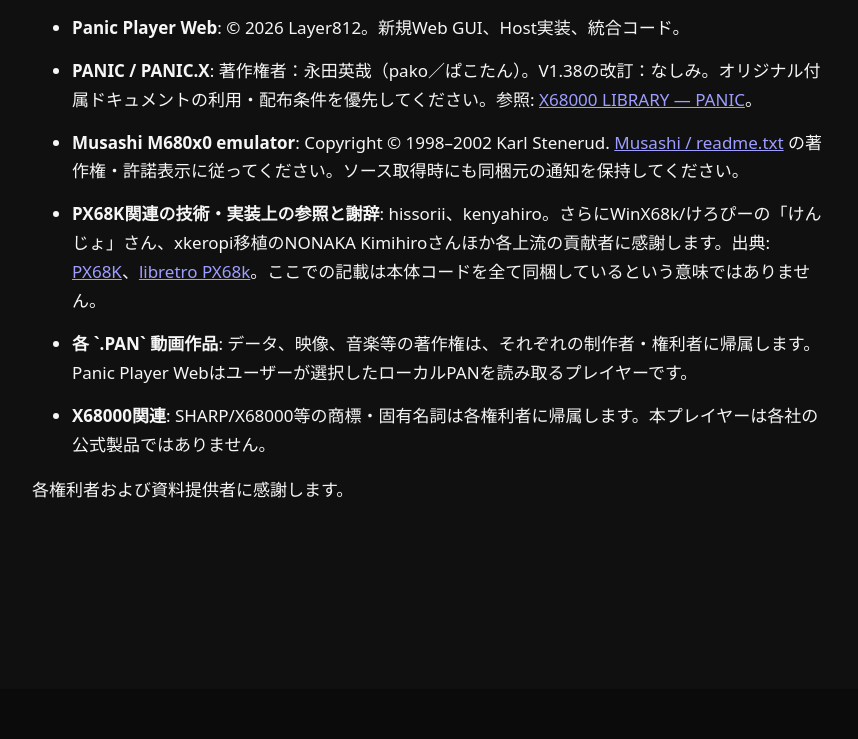
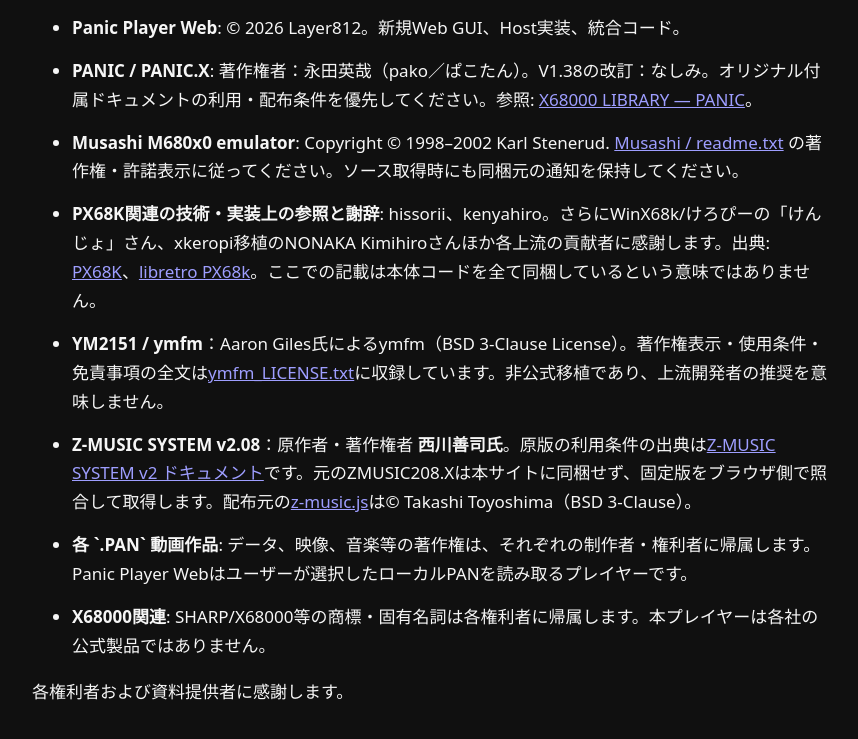
Before and after one commit to Layer812/PanicPlayerWeb, a website: page THIRD_PARTY_NOTICES.html in a window 1280 px wide. Shown: the part 111-850 px from the top of the page, without its empty margins (210-1068 px from the left). Before the commit the page ends 800 px from the top, so only its background shows below. Drawn offline with Linux system fonts and the light colour scheme.

Commit message:
release: add visible Japanese author and BSD notices for Z-MUSIC/ymfm

```diff
--- a/THIRD_PARTY_NOTICES.html
+++ b/THIRD_PARTY_NOTICES.html
@@ -4,6 +4,8 @@
 <li style="margin:14px 0;line-height:1.7"><strong>PANIC / PANIC.X</strong>: 著作権者：永田英哉（pako／ぱこたん）。V1.38の改訂：なしみ。オリジナル付属ドキュメントの利用・配布条件を優先してください。参照: <a href="http://retropc.net/x68000/software/movie/panic/panic/" rel="noopener noreferrer">X68000 LIBRARY — PANIC</a>。</li>
 <li style="margin:14px 0;line-height:1.7"><strong>Musashi M680x0 emulator</strong>: Copyright © 1998–2002 Karl Stenerud. <a href="https://github.com/kstenerud/Musashi/blob/master/readme.txt" rel="noopener noreferrer">Musashi / readme.txt</a> の著作権・許諾表示に従ってください。ソース取得時にも同梱元の通知を保持してください。</li>
 <li style="margin:14px 0;line-height:1.7"><strong>PX68K関連の技術・実装上の参照と謝辞</strong>: hissorii、kenyahiro。さらにWinX68k/けろぴーの「けんじょ」さん、xkeropi移植のNONAKA Kimihiroさんほか各上流の貢献者に感謝します。出典: <a href="https://github.com/hissorii/px68k" rel="noopener noreferrer">PX68K</a>、<a href="https://docs.libretro.com/library/px68k/" rel="noopener noreferrer">libretro PX68k</a>。ここでの記載は本体コードを全て同梱しているという意味ではありません。</li>
+<li style="margin:14px 0;line-height:1.7"><strong>YM2151 / ymfm</strong>：Aaron Giles氏によるymfm（BSD 3-Clause License）。著作権表示・使用条件・免責事項の全文は<a href="./legal/ymfm_LICENSE.txt">ymfm_LICENSE.txt</a>に収録しています。非公式移植であり、上流開発者の推奨を意味しません。</li>
+<li style="margin:14px 0;line-height:1.7"><strong>Z-MUSIC SYSTEM v2.08</strong>：原作者・著作権者 <strong>西川善司氏</strong>。原版の利用条件の出典は<a href="https://github.com/kg68k/zmusic2#license">Z-MUSIC SYSTEM v2 ドキュメント</a>です。元のZMUSIC208.Xは本サイトに同梱せず、固定版をブラウザ側で照合して取得します。配布元の<a href="https://github.com/toyoshim/z-music.js">z-music.js</a>は© Takashi Toyoshima（BSD 3-Clause）。</li>
 <li style="margin:14px 0;line-height:1.7"><strong>各 `.PAN` 動画作品</strong>: データ、映像、音楽等の著作権は、それぞれの制作者・権利者に帰属します。Panic Player Webはユーザーが選択したローカルPANを読み取るプレイヤーです。</li>
 <li style="margin:14px 0;line-height:1.7"><strong>X68000関連</strong>: SHARP/X68000等の商標・固有名詞は各権利者に帰属します。本プレイヤーは各社の公式製品ではありません。</li>
 </ul><p>各権利者および資料提供者に感謝します。</p></main></body></html>
```
